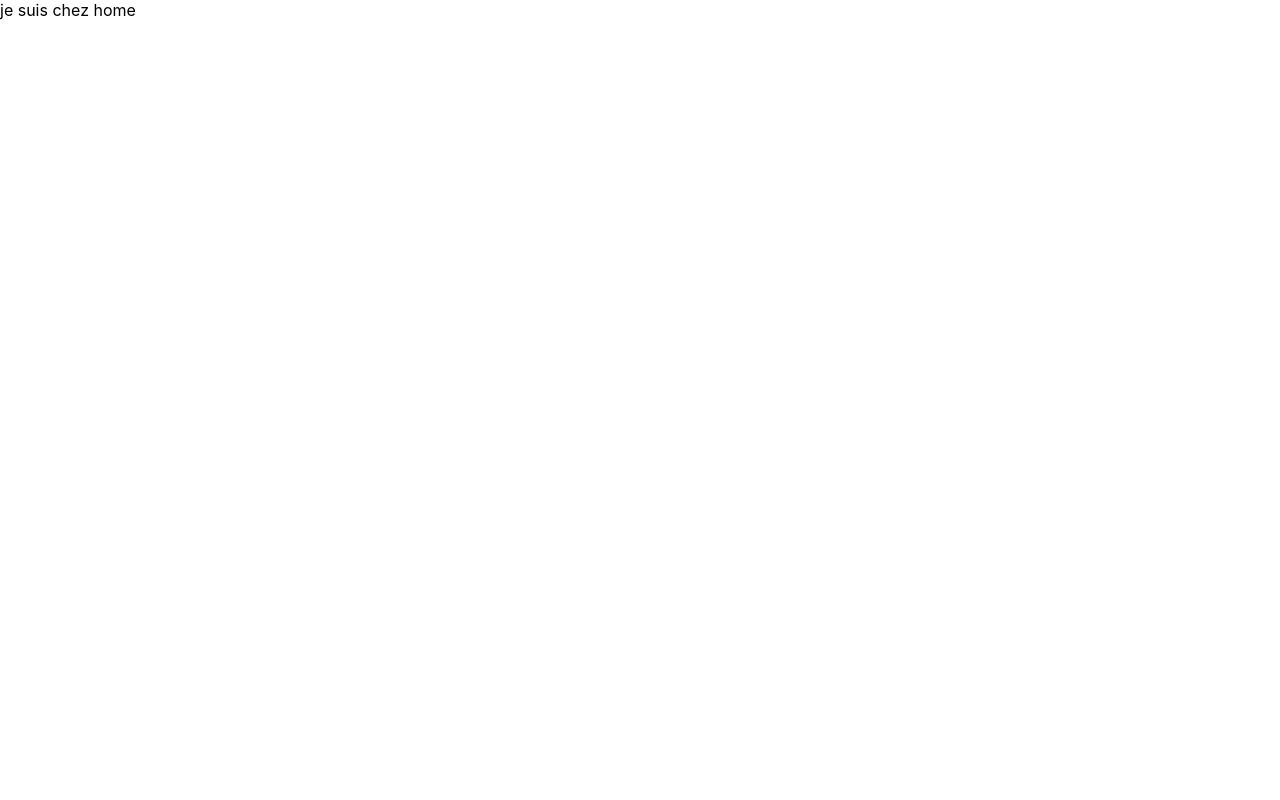
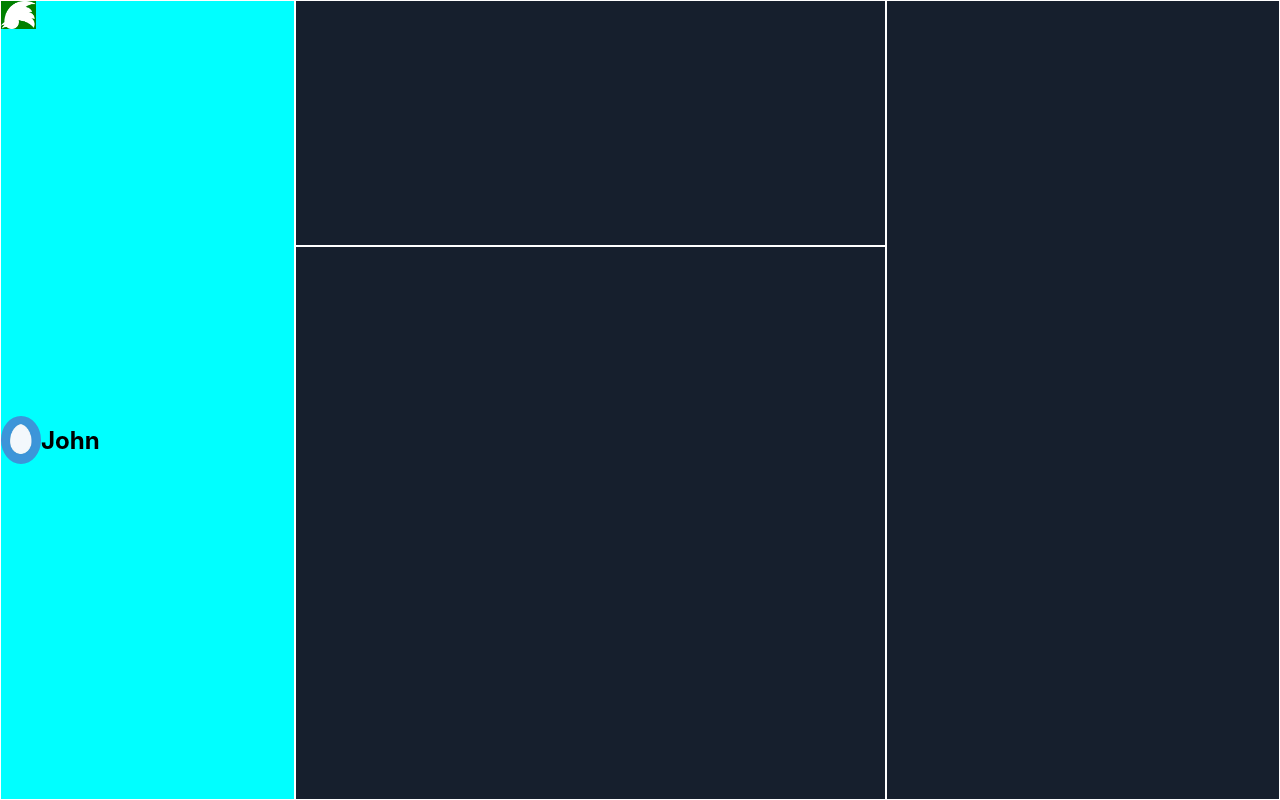
Before and after one commit to Deedoo64/hackatweet_front, a Next.js app: page /home in a window 1280 px wide. Built offline with nearby package versions, Linux system fonts and the light colour scheme.

Commit message:
commit for the homepage

```diff
--- a/components/Home.js
+++ b/components/Home.js
@@ -2,7 +2,24 @@ import styles from "../styles/Home.module.css";
 import Login from "./Login";
 
 function Home() {
-  return <div>je suis chez home</div>;
+  return (
+    <div className={styles.main}>
+      <div className={styles.home}>
+        <div>
+          <img className={styles.logo} src="logo.png" alt="logo twitter" />
+        </div>
+
+        <div className={styles.userContainer}>
+          <img className={styles.oeuf} src="oeuf.png" alt="logo oeuf" />
+          <h2>John</h2>
+        </div>
+      </div>
+
+      <div className={styles.tweet}></div>
+      <div className={styles.lasttweet}></div>
+      <div className={styles.trend}></div>
+    </div>
+  );
 }
 
 export default Home;
--- a/components/Sign.js
+++ b/components/Sign.js
@@ -28,7 +28,26 @@ function Sign(props) {
     doSignIn();
   };
 
-  const doSignIn = () => {};
+  const doSignIn = () => {
+    fetch(FETCH_API + "/users/signin", {
+      method: "POST",
+      headers: { "Content-Type": "application/json" },
+      body: JSON.stringify({
+        username: username,
+        password: password,
+      }),
+    })
+      .then((response) => response.json())
+      .then((data) => {
+        if (data.result) {
+          dispatch(login({ username: username, token: data.token }));
+
+          setUserName("");
+          props.closeAction(props.action);
+          router.push("/home");
+        } else alert(data.error);
+      });
+  };
 
   const doSignUp = () => {
     fetch(FETCH_API + "/users/signup", {
--- a/styles/Home.module.css
+++ b/styles/Home.module.css
@@ -1,22 +1,64 @@
 .main {
+  display: grid;
+  height: 100vh;
+  width: 100vw;
+  background-color: #161f2d;
+  grid-template-rows: repeat(13, 1fr);
+  grid-template-columns: repeat(13, 1fr);
+}
+.home {
+  grid-column-start: 1;
+  grid-column-end: 4;
+  grid-row-start: 1;
+  grid-row-end: 14;
   display: flex;
   flex-direction: column;
-  justify-content: center;
+  /* justify-content: space-around; */
+  align-items: flex-start;
+  background-color: aqua;
+  border: 1px white solid;
+}
+.tweet {
+  grid-column-start: 4;
+  grid-column-end: 10;
+  grid-row-start: 1;
+  grid-row-end: 5;
+  /* background-color: red; */
+  border: 1px white solid;
+}
+.lasttweet {
+  grid-column-start: 4;
+  grid-column-end: 10;
+  grid-row-start: 5;
+  grid-row-end: 14;
+  /* background-color: yellow; */
+  border: 1px white solid;
+}
+.trend {
+  grid-column-start: 10;
+  grid-column-end: 14;
+  grid-row-start: 1;
+  grid-row-end: 14;
+  /* background-color: pink; */
+  border: 1px white solid;
+}
+.logo {
+  height: 7%;
+  /* margin-top: 10%; */
+  /* margin-left: 10%; */
+  background-color: green;
+}
+.oeuf {
+  /* height: 10%; */
+  height: 3em;
+  border-radius: 50%;
+  background-color: pink;
+  /* margin-left: 10%; */
+  background-color: red;
+}
+.userContainer {
+  /* width: 100%; */
+  display: flex;
+  /* justify-content: space-around; */
   align-items: center;
-  min-height: 100vh;
-  padding: 4rem 0;
 }
-
-.title {
-  line-height: 1.15;
-  font-size: 4rem;
-}
-
-.title a {
-  color: #0070f3;
-  text-decoration: none;
-}
-
-.title a:hover, .title a:focus, .title a:active {
-  text-decoration: underline;
-}
--- a/styles/Login.module.css
+++ b/styles/Login.module.css
@@ -7,6 +7,7 @@
   display: flex;
   background-color: #161f2d;
   z-index: 1;
+  opacity: 0.95;
 }
 .leftContainer {
   border: 0.5 black solid;
```
Also changed, not shown: public/oeuf.png (added).
